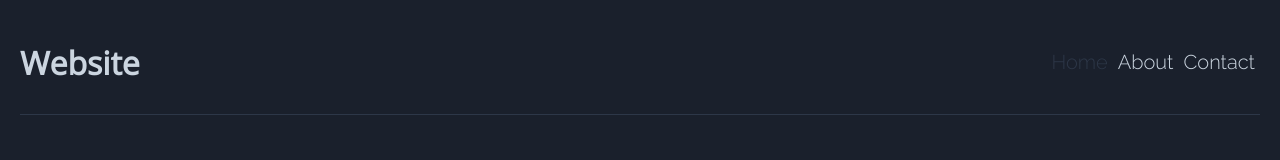
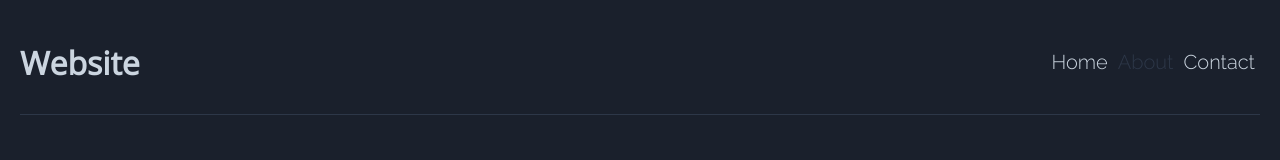
Before and after one commit to MakeMike/portfolio, a plain HTML site: page about.html in a window 1280 px wide. Shown: the top 160 px of the page. Drawn offline with nearby package versions, Linux system fonts and the light colour scheme.

Commit message:
Update about.html

```diff
--- a/about.html
+++ b/about.html
@@ -16,10 +16,10 @@
         <nav class="main-nav big-nav">
           <ul class="nav-ul">
             <li class="item">
-              <a class="active item-link" href="/portfolio">Home</a>
+              <a class="item-link" href="/portfolio">Home</a>
             </li>
             <li class="item">
-              <a class="item-link" href="about.html">About</a>
+              <a class="active item-link" href="about.html">About</a>
             </li>
             <li class="item">
               <a class="item-link" href="contact.html">Contact</a>
```
